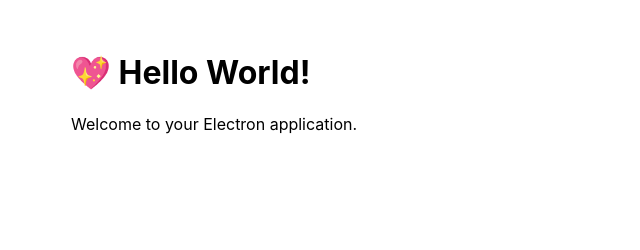
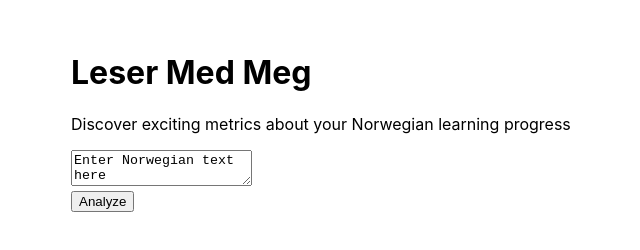
Before and after one commit to Kristin-Schlossman/NorwegianLanguageLearningTracker, an Electron app: page my-app/src/index.html in a window 800 px wide. Shown: the whole page, without its empty margins (25-665 px from the left). Drawn offline with Linux system fonts and the light colour scheme.

Commit message:
My first text box and button :)

```diff
--- a/my-app/src/index.html
+++ b/my-app/src/index.html
@@ -2,11 +2,15 @@
 <html>
   <head>
     <meta charset="UTF-8" />
-    <title>Hello World!</title>
+    <title>Leser Med Meg</title>
     <link rel="stylesheet" href="index.css" />
   </head>
   <body>
-    <h1>💖 Hello World!</h1>
-    <p>Welcome to your Electron application.</p>
+    <h1>Leser Med Meg</h1>
+    <p>Discover exciting metrics about your Norwegian learning progress</p>
+    <div>
+      <textarea id="userText">Enter Norwegian text here</textarea>
+    </div>
+    <button>Analyze</button>
   </body>
 </html>
```
